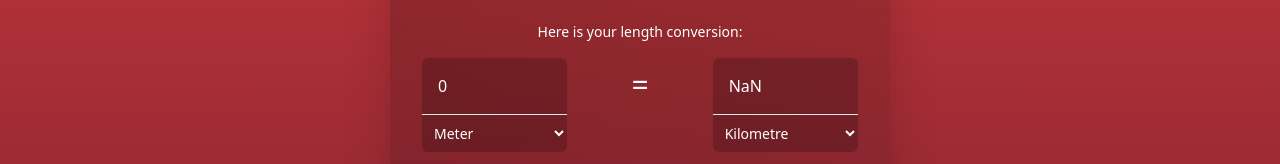
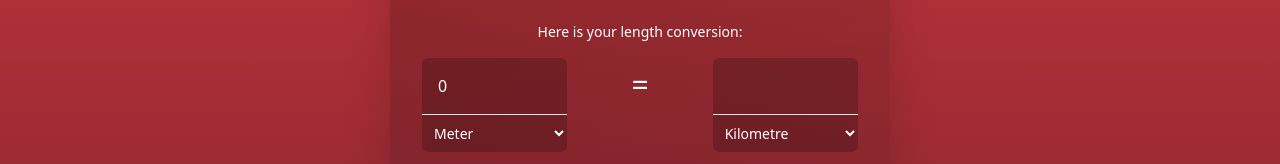
Before and after one commit to n4xz/tools-app, a React (Create React App) app: page /converter in a window 1280 px wide. Shown: the part 342-506 px from the top of the page. Built offline with nearby package versions, Linux system fonts and the light colour scheme.

Commit message:
made the first input available

```diff
--- a/src/pages/Converter/components/Main.jsx
+++ b/src/pages/Converter/components/Main.jsx
@@ -19,11 +19,11 @@ export default function Main() {
 	const [outputUnit, setOutputUnit] = useState('meters')
 
 
-	function convert() {
-		const inputInMeters = inputValue * lengthValues[inputUnit]
-		const outputInMeters = inputInMeters / lengthValues[outputUnit]
-		setOutputValue(outputInMeters)
-	}
+	// function convert() {
+	// 	const inputInMeters = inputValue * lengthValues[inputUnit]
+	// 	const outputInMeters = inputInMeters / lengthValues[outputUnit]
+	// 	setOutputValue(outputInMeters)
+	// }
 
 	function handleInputValueChange(event) {
 		setInputValue(event.target.value)
@@ -42,8 +42,10 @@ export default function Main() {
 	}
 
 	useEffect(() => {
-		convert()
-	}, [convert])
+		const inputInMeters = inputValue * lengthValues[inputUnit]
+		const outputInMeters = inputInMeters / lengthValues[outputUnit]
+		setOutputValue(outputInMeters)
+	}, [inputValue, lengthValues, inputUnit, outputUnit])
 	return (
 		<>
 			<div className='mx-auto mt-20 flex max-w-[500px] flex-col items-center rounded-md bg-gradient-to-br from-black/20 to-black/10 px-8 py-12 text-white shadow-2xl md:mt-64'>
--- a/src/pages/Converter/components/UnitsRow.jsx
+++ b/src/pages/Converter/components/UnitsRow.jsx
@@ -13,7 +13,7 @@ const UnitsRow = (props) => {
 			<input
 				value={value}
 				onChange={handleValueChange}
-				type='text'
+				type='number'
 				className='rounded-t-md bg-black/20 px-4 py-4 focus:outline-none'
 			/>
 			<select
```
